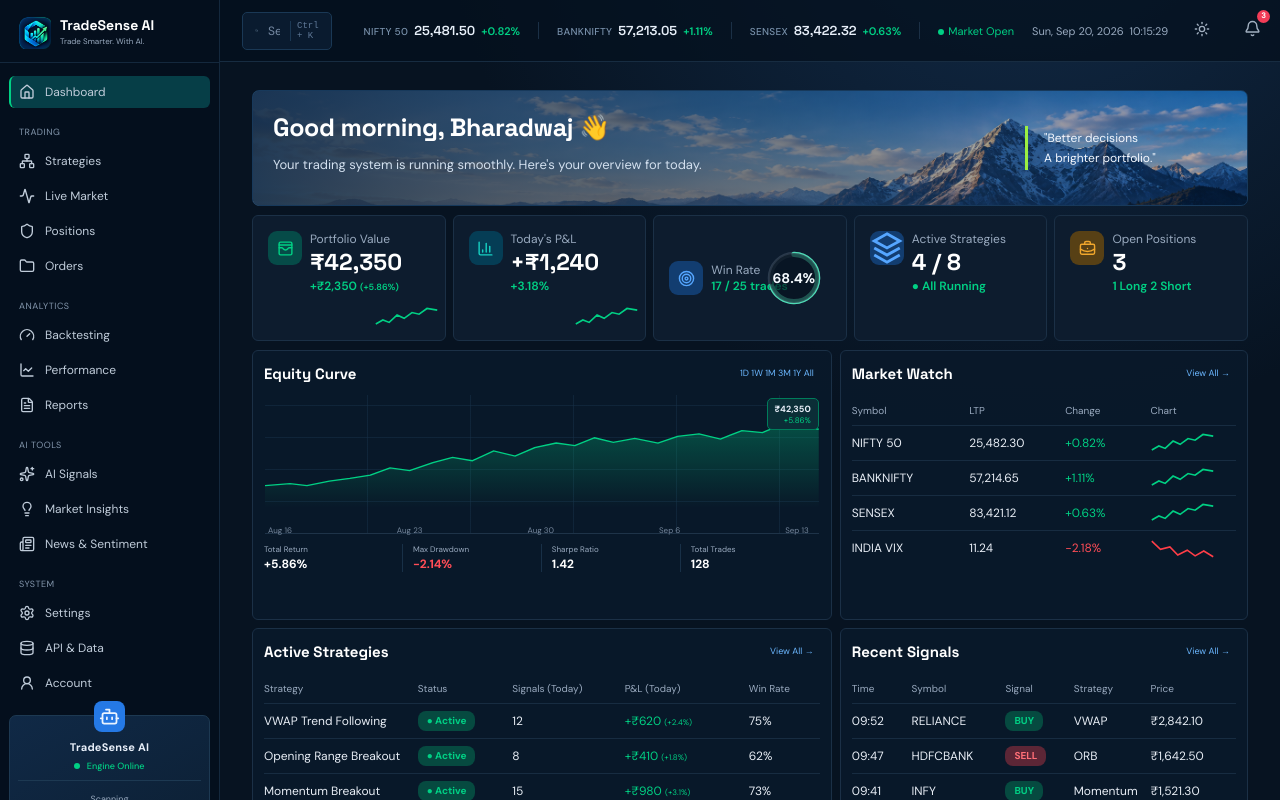
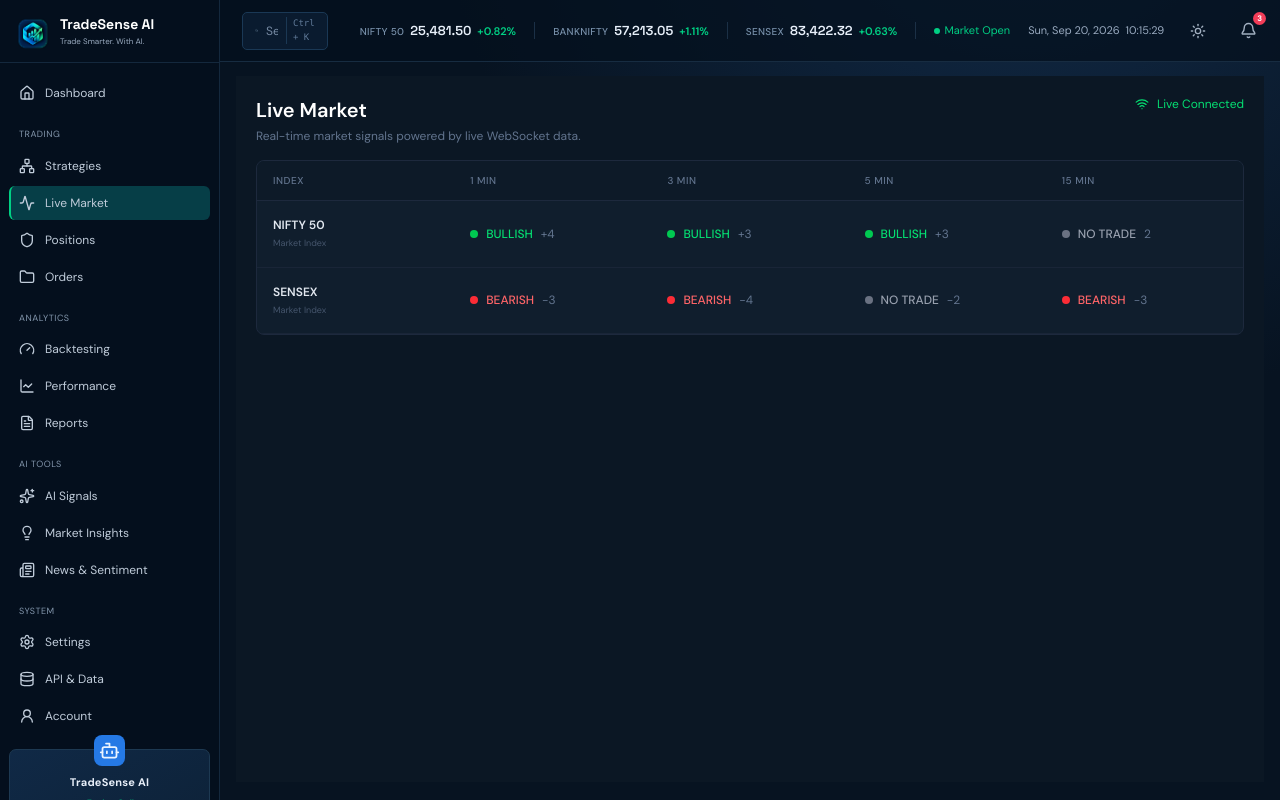
Before and after one commit to Bharadwaj-Sathya/TradeSenseAI, a React (Vite) app in the folder frontend/: page /live-market in a window 1280 px wide. Before the commit this address led to /. Built offline with nearby package versions, Linux system fonts and the light colour scheme.

Commit message:
Changes in Tailwind added Live Market page

```diff
--- a/frontend/src/App.tsx
+++ b/frontend/src/App.tsx
@@ -3,6 +3,7 @@ import TradeLayout from './components/TradeLayout'
 import HomePage from './pages/HomePage'
 import StrategiesPage from './pages/StrategiesPage'
 import SettingsPage from './pages/SettingsPage'
+import LiveMarketPage from './pages/LiveMarketPage'
 
 export default function App() {
   return (
@@ -12,6 +13,7 @@ export default function App() {
         <Route path="/dashboard" element={<HomePage />} />
         <Route path="/strategies" element={<StrategiesPage />} />
         <Route path="/settings" element={<SettingsPage />} />
+        <Route path="/live-market" element={<LiveMarketPage />} />
       </Route>
       <Route path="*" element={<Navigate to="/" />} />
     </Routes>
--- a/frontend/src/index.css
+++ b/frontend/src/index.css
@@ -1,6 +1,7 @@
 
 /* src/index.css */
 @import url("https://fonts.googleapis.com/css2?family=DM+Sans:wght@400;500;600;700&family=Space+Grotesk:wght@500;600;700&display=swap");
+@import "tailwindcss";
 :root {
   font-family: "DM Sans", sans-serif;
   color: #d4deed;
--- /dev/null
+++ b/frontend/src/pages/LiveMarketPage.tsx
@@ -0,0 +1,300 @@
+import { useEffect, useState } from "react";
+import { Wifi, RefreshCw } from "lucide-react";
+
+// ============================================
+// TYPES
+// ============================================
+
+type SignalType = "BULLISH" | "BEARISH" | "NO_TRADE";
+
+interface Signal {
+  signal: SignalType;
+  score: number;
+}
+
+interface MarketRow {
+  index: string;
+  oneMin: Signal;
+  threeMin: Signal;
+  fiveMin: Signal;
+  fifteenMin: Signal;
+}
+
+// ============================================
+// SAMPLE DATA
+// ============================================
+
+const initialMarketData: MarketRow[] = [
+  {
+    index: "NIFTY 50",
+
+    oneMin: {
+      signal: "BULLISH",
+      score: 4,
+    },
+
+    threeMin: {
+      signal: "BULLISH",
+      score: 3,
+    },
+
+    fiveMin: {
+      signal: "BULLISH",
+      score: 3,
+    },
+
+    fifteenMin: {
+      signal: "NO_TRADE",
+      score: 2,
+    },
+  },
+
+  {
+    index: "SENSEX",
+
+    oneMin: {
+      signal: "BEARISH",
+      score: -3,
+    },
+
+    threeMin: {
+      signal: "BEARISH",
+      score: -4,
+    },
+
+    fiveMin: {
+      signal: "NO_TRADE",
+      score: -2,
+    },
+
+    fifteenMin: {
+      signal: "BEARISH",
+      score: -3,
+    },
+  },
+];
+
+// ============================================
+// SIGNAL CELL
+// ============================================
+
+function SignalCell({ data }: { data: Signal }) {
+  const { signal, score } = data;
+
+  if (signal === "BULLISH") {
+    return (
+      <div className="flex items-center gap-2">
+        <span className="h-2 w-2 rounded-full bg-green-500" />
+
+        <span className="text-xs font-medium text-green-400">BULLISH</span>
+
+        <span className="text-xs text-slate-500">+{score}</span>
+      </div>
+    );
+  }
+
+  if (signal === "BEARISH") {
+    return (
+      <div className="flex items-center gap-2">
+        <span className="h-2 w-2 rounded-full bg-red-500" />
+
+        <span className="text-xs font-medium text-red-400">BEARISH</span>
+
+        <span className="text-xs text-slate-500">{score}</span>
+      </div>
+    );
+  }
+
+  return (
+    <div className="flex items-center gap-2">
+      <span className="h-2 w-2 rounded-full bg-gray-500" />
+
+      <span className="text-xs font-medium text-gray-400">NO TRADE</span>
+
+      <span className="text-xs text-slate-500">{score}</span>
+    </div>
+  );
+}
+
+// ============================================
+// LIVE MARKET PAGE
+// ============================================
+
+export default function LiveMarketPage() {
+  const [marketData, setMarketData] = useState<MarketRow[]>(initialMarketData);
+
+  const [loading, setLoading] = useState(false);
+
+  const [connected, setConnected] = useState(true);
+
+  // ============================================
+  // WEBSOCKET
+  // ============================================
+
+  useEffect(() => {
+    /*
+      Replace this with your actual WebSocket.
+
+      const ws = new WebSocket(
+        "ws://localhost:8000/ws/live-market"
+      );
+
+      ws.onopen = () => {
+        setConnected(true);
+      };
+
+      ws.onmessage = (event) => {
+        const data = JSON.parse(event.data);
+        setMarketData(data);
+      };
+
+      ws.onclose = () => {
+        setConnected(false);
+      };
+
+      ws.onerror = () => {
+        setConnected(false);
+      };
+
+      return () => {
+        ws.close();
+      };
+    */
+
+    setConnected(true);
+  }, []);
+
+  // ============================================
+  // UI
+  // ============================================
+
+  return (
+    <div className="min-h-full w-full bg-[#0b1724] text-slate-200">
+      {/* ========================================
+          HEADER
+      ======================================== */}
+
+      <div className="flex items-start justify-between px-5 pb-4 pt-5">
+        <div>
+          <h1 className="text-xl font-semibold text-white">Live Market</h1>
+
+          <p className="mt-1 text-xs text-slate-500">
+            Real-time market signals powered by live WebSocket data.
+          </p>
+        </div>
+
+        {/* Connection */}
+
+        <div
+          className={`flex items-center gap-2 text-xs ${
+            connected ? "text-green-400" : "text-gray-500"
+          }`}
+        >
+          <Wifi size={14} />
+
+          <span>{connected ? "Live Connected" : "Disconnected"}</span>
+        </div>
+      </div>
+
+      {/* ========================================
+          TABLE CONTAINER
+      ======================================== */}
+
+      <div className="px-5">
+        <div className="w-full overflow-hidden rounded-lg border border-slate-800 bg-[#101e2d]">
+          {loading ? (
+            <div className="flex h-40 items-center justify-center gap-2 text-xs text-slate-500">
+              <RefreshCw size={15} className="animate-spin" />
+              Loading market signals...
+            </div>
+          ) : marketData.length === 0 ? (
+            <div className="flex h-40 items-center justify-center text-xs text-slate-500">
+              No market signals available.
+            </div>
+          ) : (
+            <table className="w-full border-collapse">
+              {/* ==================================
+                  HEADER
+              ================================== */}
+
+              <thead>
+                <tr className="border-b border-slate-800 bg-[#0d1a28]">
+                  <th className="w-[20%] px-4 py-3 text-left text-[10px] font-medium uppercase tracking-wider text-slate-500">
+                    Index
+                  </th>
+
+                  <th className="w-[20%] px-4 py-3 text-left text-[10px] font-medium uppercase tracking-wider text-slate-500">
+                    1 Min
+                  </th>
+
+                  <th className="w-[20%] px-4 py-3 text-left text-[10px] font-medium uppercase tracking-wider text-slate-500">
+                    3 Min
+                  </th>
+
+                  <th className="w-[20%] px-4 py-3 text-left text-[10px] font-medium uppercase tracking-wider text-slate-500">
+                    5 Min
+                  </th>
+
+                  <th className="w-[20%] px-4 py-3 text-left text-[10px] font-medium uppercase tracking-wider text-slate-500">
+                    15 Min
+                  </th>
+                </tr>
+              </thead>
+
+              {/* ==================================
+                  BODY
+              ================================== */}
+
+              <tbody>
+                {marketData.map((market) => (
+                  <tr
+                    key={market.index}
+                    className="border-b border-slate-800/70 transition-colors hover:bg-slate-800/30"
+                  >
+                    {/* INDEX */}
+
+                    <td className="px-4 py-4">
+                      <div className="flex flex-col">
+                        <span className="text-xs font-semibold text-slate-200">
+                          {market.index}
+                        </span>
+
+                        <span className="mt-1 text-[9px] text-slate-600">
+                          Market Index
+                        </span>
+                      </div>
+                    </td>
+
+                    {/* 1 MIN */}
+
+                    <td className="px-4 py-4">
+                      <SignalCell data={market.oneMin} />
+                    </td>
+
+                    {/* 3 MIN */}
+
+                    <td className="px-4 py-4">
+                      <SignalCell data={market.threeMin} />
+                    </td>
+
+                    {/* 5 MIN */}
+
+                    <td className="px-4 py-4">
+                      <SignalCell data={market.fiveMin} />
+                    </td>
+
+                    {/* 15 MIN */}
+
+                    <td className="px-4 py-4">
+                      <SignalCell data={market.fifteenMin} />
+                    </td>
+                  </tr>
+                ))}
+              </tbody>
+            </table>
+          )}
+        </div>
+      </div>
+    </div>
+  );
+}
```
Also changed, not shown: 2 other files (tests, documents, lock files or other folders).
